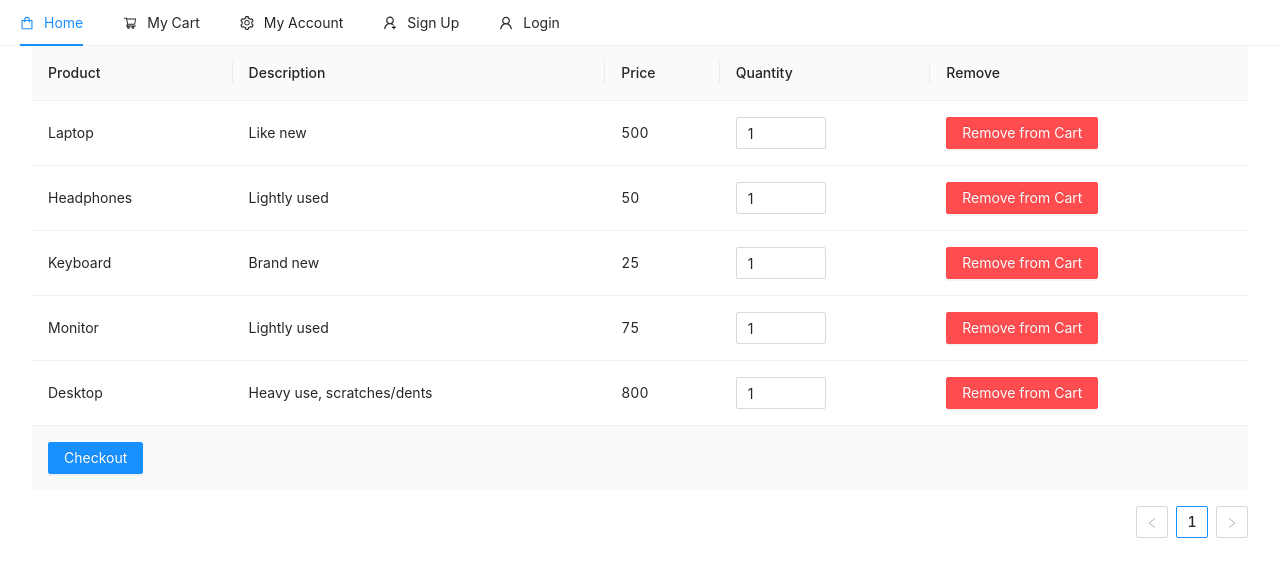
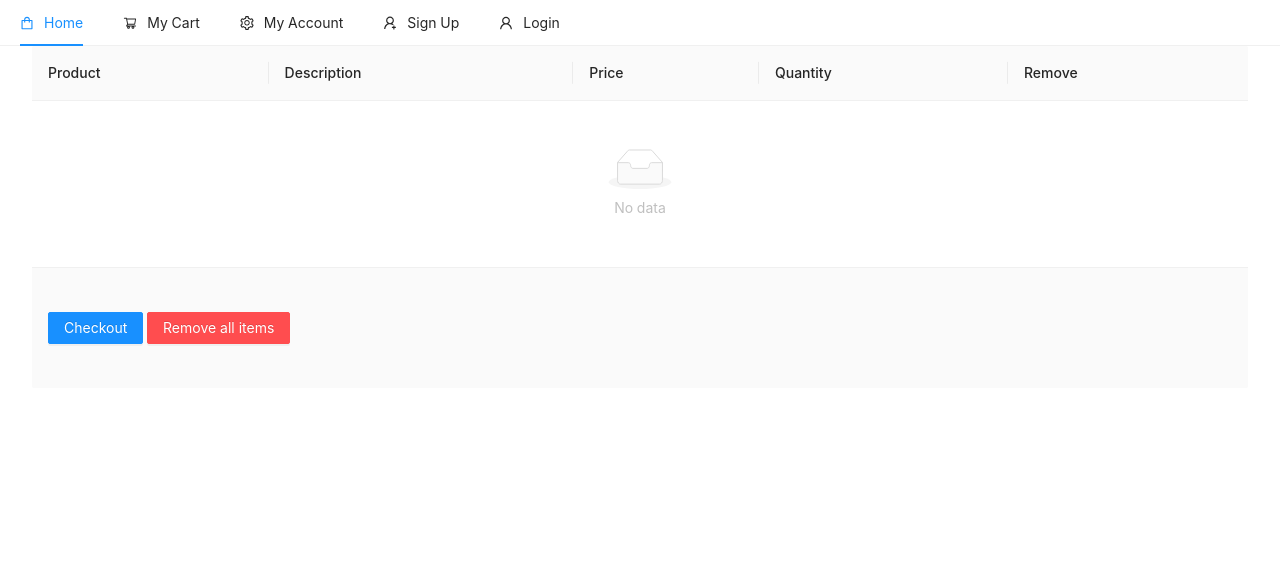
Before and after one commit to brogers856/cse5234_proj, a React (Create React App) app in the folder client/: page /cart in a window 1280 px wide. Shown: the top 576 px of the page. Built offline with nearby package versions, Linux system fonts and the light colour scheme.

Commit message:
Finished cart persistence

```diff
--- a/client/src/App.js
+++ b/client/src/App.js
@@ -8,39 +8,6 @@ import Header from './components/navigation/Header';
 import NotFound from './pages/404/NotFound';
 
 const App = () => {
-  const [cart, setCart] = useState([]);
-
-  useEffect(() => {
-    setCart(JSON.parse(window.localStorage.getItem('cart') || "[]"));
-  }, []);
-
-  useEffect(() => {
-    window.localStorage.setItem('cart', JSON.stringify(cart))
-  }, [cart]);
-
-  function addHandler(newItem) {
-    let oldCart = JSON.parse(window.localStorage.getItem('cart'))
-    let found = false;
-    for(var i = 0; i < oldCart.length; i++) {
-      var obj = oldCart[i];
-      if(newItem.key === obj.key){
-        found = true;
-        obj.quantity++;
-      }
-    }
-    if(found === false) {
-      var joined = cart.concat(newItem)
-      setCart(joined)
-    } else {
-      setCart(oldCart)
-    }
-  }
-
-  function removeHandler(removeItem){
-    setCart(cart.filter(function(item) {
-      return item.key !== removeItem.key
-    }))
-  }
   return (
     <>
       <Header />
@@ -50,7 +17,7 @@ const App = () => {
           <Route exact path="/register" component={Register} />
           <Route exact path="/cart" component={Cart} />
           <Route exact path="/shipping" component={Shipping} />
-          <Route exact path="/" render={(props) => <Home {...props} handler={addHandler}/>} />
+          <Route exact path="/" component={Home} />
 
           {/* Default path. All other (and undefined) routes go here. */}
           <Route component={NotFound} />
--- a/client/src/pages/cart/Cart.js
+++ b/client/src/pages/cart/Cart.js
@@ -1,14 +1,37 @@
-import React, { useEffect } from "react";
+import React, { useEffect, useState } from "react";
 import { Link } from "react-router-dom"
 import { Table, Space, Button, InputNumber } from "antd";
 
+const Cart = (props) => {
+    const [cart, setCart] = useState([]);
+
+    useEffect(() => {
+        setCart(JSON.parse(window.localStorage.getItem('cart') || "[]"));
+    }, []);
+
+    useEffect(() => {
+        window.localStorage.setItem('cart', JSON.stringify(cart))
+    }, [cart]);
+
     function onChange(value, record) {
-    data = data.map((item) => {
-        if(item.key === record.key) {
+        let newCart = cart.map((item) => {
+            if (item.key === record.key) {
                 item.quantity = value;
             }
             return item
         })
+        setCart(newCart)
+        window.localStorage.setItem('cart', JSON.stringify(newCart))
+    }
+
+    function remove(removeItem) {
+        setCart(cart.filter(function (item) {
+            return item.key !== removeItem.key
+        }))
+    }
+
+    function removeAll() {
+        setCart([]);
     }
 
     const columns = [
@@ -17,63 +40,24 @@ const columns = [
         { title: 'Price', dataIndex: 'price', key: 'price' },
         {
             title: 'Quantity', dataIndex: '', key: 'quantity',
-        render: (record) => <InputNumber min={0} max={100} defaultValue={1} onChange={(value) => onChange(value, record)} />,
+            render: (record) => <InputNumber min={1} max={100} defaultValue={record.quantity} onChange={(value) => onChange(value, record)} />,
         },
         {
             title: 'Remove',
             dataIndex: '',
             key: 'x',
-        render: () => <Button type="primary" danger>Remove from Cart</Button>,
+            render: (record) => <Button type="primary" danger onClick={() => remove(record)}>Remove from Cart</Button>,
         },
     ];
-
-let data = [
-    {
-        key: 1,
-        product: 'Laptop',
-        price: 500,
-        quantity: 1,
-        description: 'Like new'
-    },
-    {
-        key: 2,
-        product: 'Headphones',
-        price: 50,
-        quantity: 1,
-        description: 'Lightly used'
-    },
-    {
-        key: 3,
-        product: 'Keyboard',
-        price: 25,
-        quantity: 1,
-        description: 'Brand new'
-    },
-    {
-        key: 4,
-        product: 'Monitor',
-        price: 75,
-        quantity: 1,
-        description: 'Lightly used'
-    },
-    {
-        key: 5,
-        product: 'Desktop',
-        price: 800,
-        quantity: 1,
-        description: 'Heavy use, scratches/dents'
-    },
-];
-
-const Cart = () => (
+    return (
         <>
-        <Space direction="vertical" size="large"></Space>
             <Table
                 columns={columns}
-            dataSource={data}
-            footer={() => <Button style={{ marginLeft: "auto" }} type="primary"><Link to="/shipping">Checkout</Link></Button>}
+                dataSource={cart}
+                footer={() => <div><Button style={{ marginLeft: "auto" }} type="primary"><Link to="/shipping">Checkout</Link></Button> <Button style={{ marginLeft: "auto", marginTop: "2em", marginBottom: "2em", marginRight: "2em" }} type="primary" danger onClick={() => removeAll()}>Remove all items</Button></div>}
             />
         </>
-);
+    )
+};
 
 export default Cart;
--- a/client/src/pages/home/Home.js
+++ b/client/src/pages/home/Home.js
@@ -1,30 +1,14 @@
-import React from "react";
+import React, { useState, useEffect } from "react";
 import { Table, InputNumber, Space, Button } from "antd";
 
 function onChange(value, record) {
   data = data.map((item) => {
-    if(item.key === record.key) {
+    if (item.key === record.key) {
       item.quantity = value;
     }
     return item
   })
 }
-
-const columns = [
-  { title: 'Product', dataIndex: 'product', key: 'product' },
-  { title: 'Description', dataIndex: 'description', key: 'description' },
-  { title: 'Price', dataIndex: 'price', key: 'price' },
-  {
-    title: 'Quantity', dataIndex: '', key: 'quantity',
-    render: (record) => <InputNumber min={0} max={100} defaultValue={0} onChange={(value) => onChange(value, record)} />,
-  },
-  {
-    title: 'Purchase',
-    dataIndex: '',
-    key: 'x',
-    render: (record) => <Button type="primary" onClick={()=> console.log(record)}>Add to Cart</Button>,
-  },
-];
 
 let data = [
   {
@@ -66,23 +50,51 @@ let data = [
 
 
 const Home = (props) => {
+  const [cart, setCart] = useState([]);
+
+  useEffect(() => {
+    setCart(JSON.parse(window.localStorage.getItem('cart')));
+  }, []);
+
+  useEffect(() => {
+    window.localStorage.setItem('cart', JSON.stringify(cart))
+  }, [cart]);
+
+  function addItem(newItem) {
+    let oldCart = JSON.parse(window.localStorage.getItem('cart'))
+    let found = false;
+    for (let i = 0; i < oldCart.length; i++) {
+      let obj = oldCart[i];
+      if (newItem.key === obj.key) {
+        found = true;
+        obj.quantity += newItem.quantity;
+      }
+    }
+    if (found === false) {
+      let joined = cart.concat(newItem)
+      setCart(joined)
+    } else {
+      setCart(oldCart)
+    }
+  }
+
   const columns = [
     { title: 'Product', dataIndex: 'product', key: 'product' },
     { title: 'Description', dataIndex: 'description', key: 'description' },
     { title: 'Price', dataIndex: 'price', key: 'price' },
     {
       title: 'Quantity', dataIndex: '', key: 'quantity',
-      render: (record) => <InputNumber min={1} max={100} defaultValue={1} onChange={(value) => onChange(value, record)} />,
+      render: (record) => <InputNumber min={1} max={100} defaultValue={record.quantity} onChange={(value) => onChange(value, record)} />,
     },
     {
       title: 'Purchase',
       dataIndex: '',
       key: 'x',
-      render: (record) => <Button type="primary" onClick={()=> props.handler(record)}>Add to Cart</Button>,
+      render: (record) => <Button type="primary" onClick={() => addItem(record)}>Add to Cart</Button>,
     },
   ];
 
-  return(
+  return (
     <>
       <Space direction="vertical" size="large"></Space>
       <Table
@@ -90,6 +102,7 @@ const Home = (props) => {
         dataSource={data}
       />
     </>
-)};
+  )
+};
 
 export default Home;
```
Lines whose indentation alone changed are shown as unchanged.
